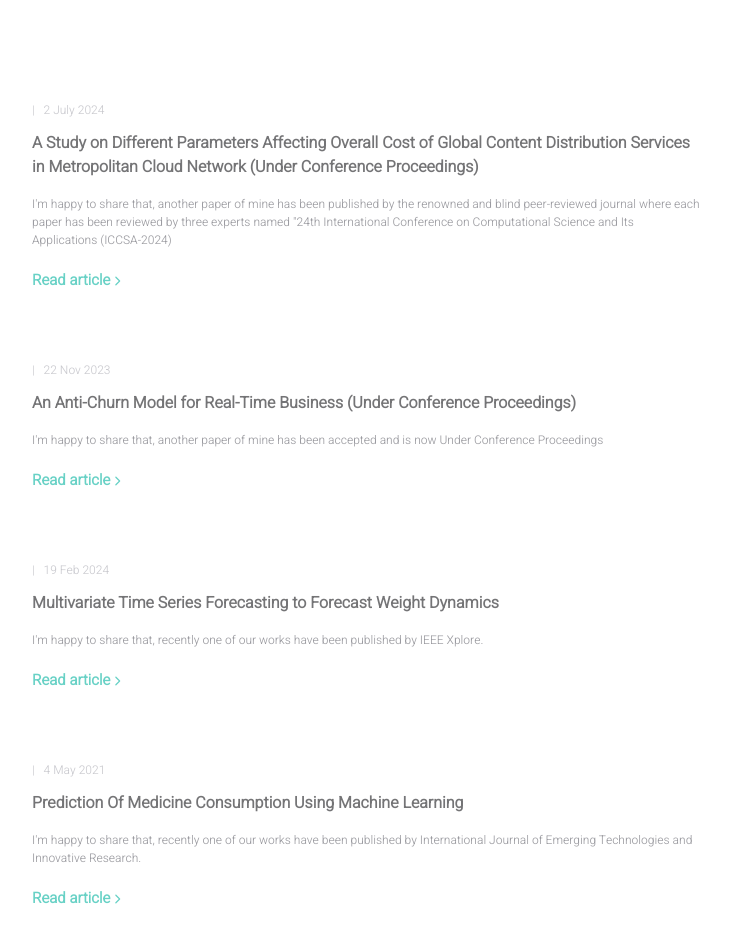
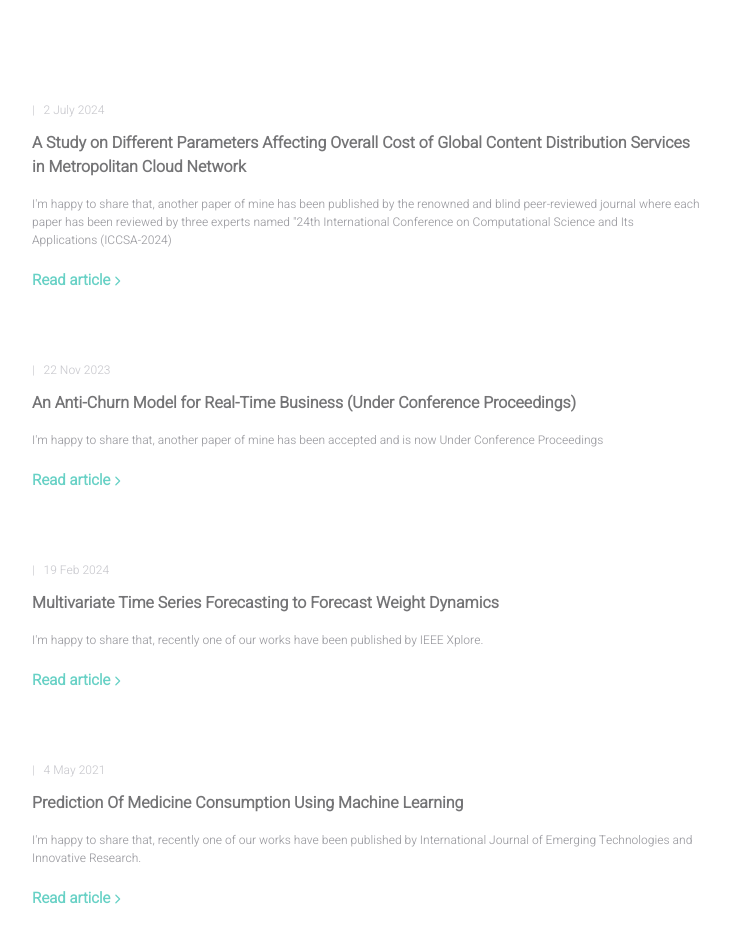
Before and after one commit to Dev100324/Portfolio--RajibChandraGhosh, a React (Create React App) app: page / in a window 1280 px wide. Shown: the part 1580-2508 px from the top of the page, without its empty margins (108-838 px from the left). Built offline with nearby package versions, Linux system fonts and the light colour scheme.

Commit message:
Update articles.js

```diff
--- a/src/data/articles.js
+++ b/src/data/articles.js
@@ -52,7 +52,7 @@ function article_3() {
 function article_1() {
 	return {
 		date: "2 July 2024",
-		title: "A Study on Different Parameters Affecting Overall Cost of Global Content Distribution Services in Metropolitan Cloud Network (Under Conference Proceedings) ",
+		title: "A Study on Different Parameters Affecting Overall Cost of Global Content Distribution Services in Metropolitan Cloud Network",
 		description: `I'm happy to share that, another paper of mine has been published by the renowned and blind peer-reviewed journal where each paper has been reviewed by three experts named "24th International Conference on Computational Science and Its Applications (ICCSA-2024)`,
 		keywords: ["The Benefits of Cloud Computing", "Rajib Chandra Ghosh"],
 		style: `
```
